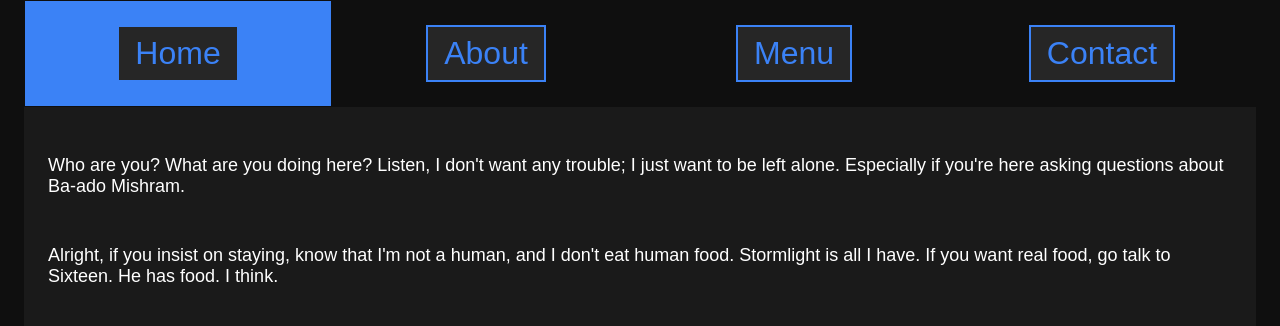
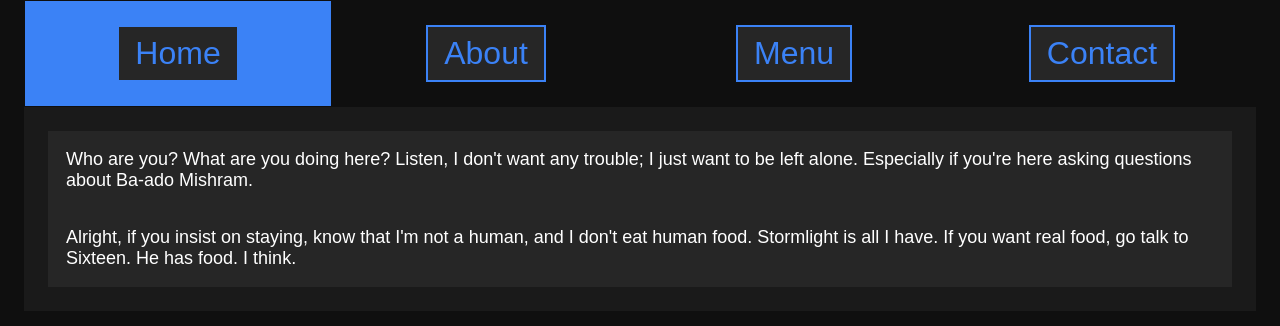
Before and after one commit to jikki-odin/restaurant, a website built with webpack: page src/template.html in a window 1280 px wide. Built offline with nearby package versions, Linux system fonts and the light colour scheme.

Commit message:
feat:add initial Home tab styling

```diff
--- a/src/public/styling/home.css
+++ b/src/public/styling/home.css
@@ -1,5 +1,7 @@
 #homeContent {
+  background-color: var(--bg-tertiary);
+
   p {
-    padding: 24px 0px;
+    padding: 18px;
   }
 }
```
